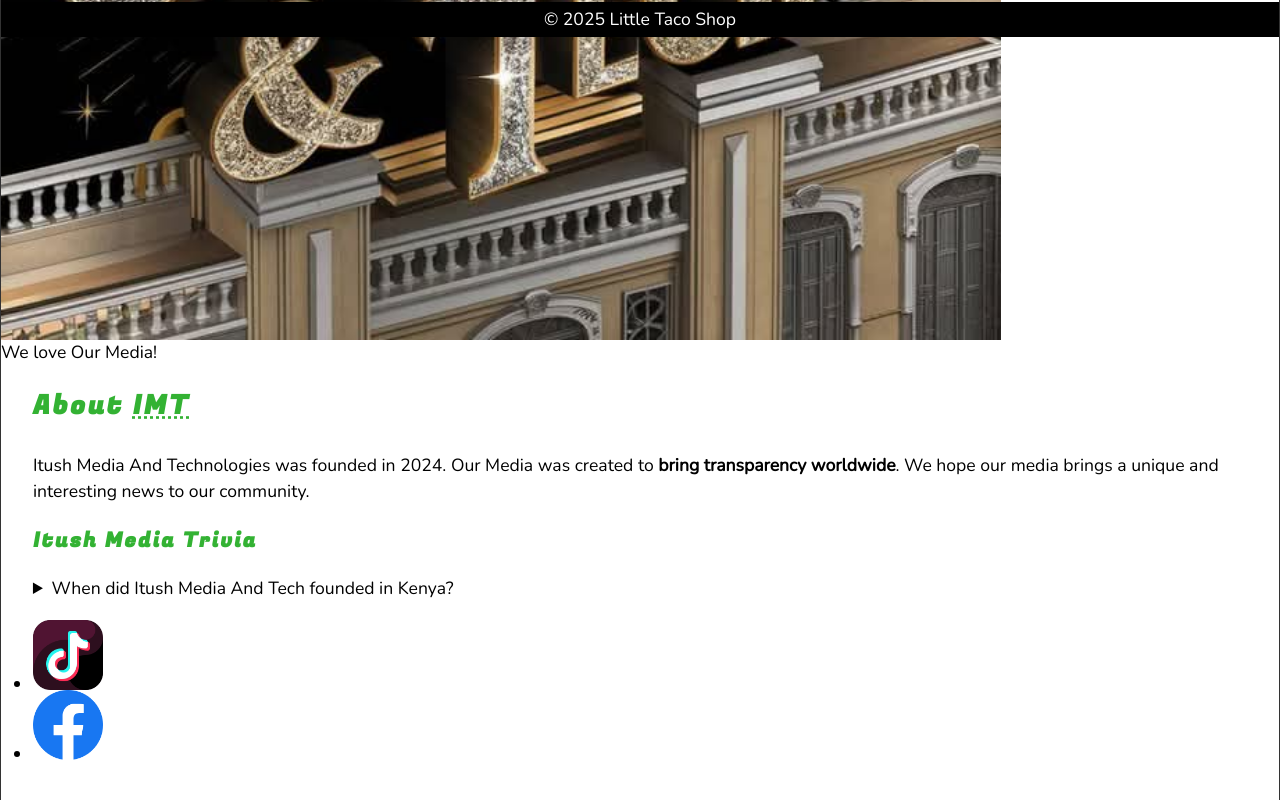
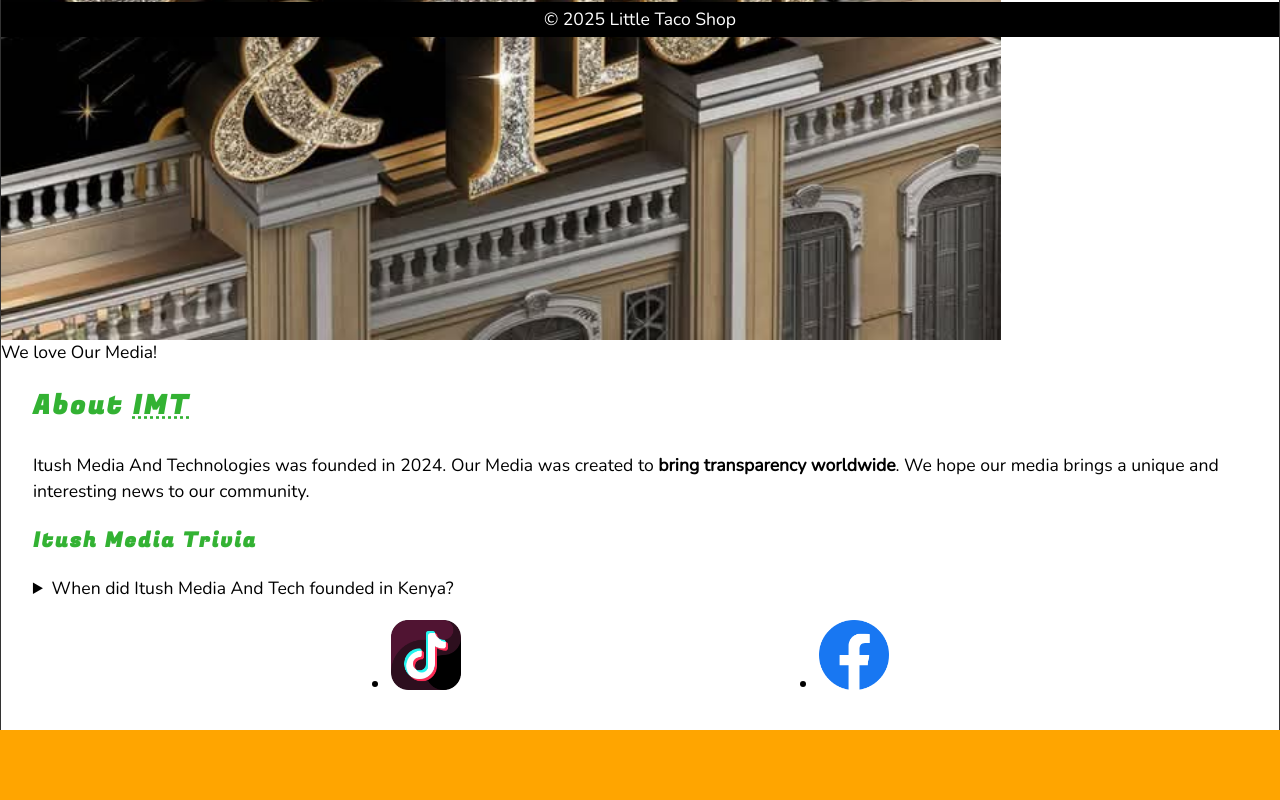
Before and after one commit to Muthuri-dev9768/Itush-Media-, a plain HTML site: page about.html in a window 1280 px wide. Shown: the part 763-1563 px from the top of the page. After the commit the page ends 1493 px from the top, so only its background shows below. Drawn offline with nearby package versions, Linux system fonts and the light colour scheme.

Commit message:
Update styles.css

```diff
--- a/styles.css
+++ b/styles.css
@@ -16,6 +16,13 @@ img{
 
 input, button, textarea{
     font: inherit;
+}
+.edit {
+    display: flex;
+    margin: 0 auto;
+    text-align: center;
+    align-items: center;
+    justify-content: space-evenly;
 }
 
 /*||VARIABLES*/
```
